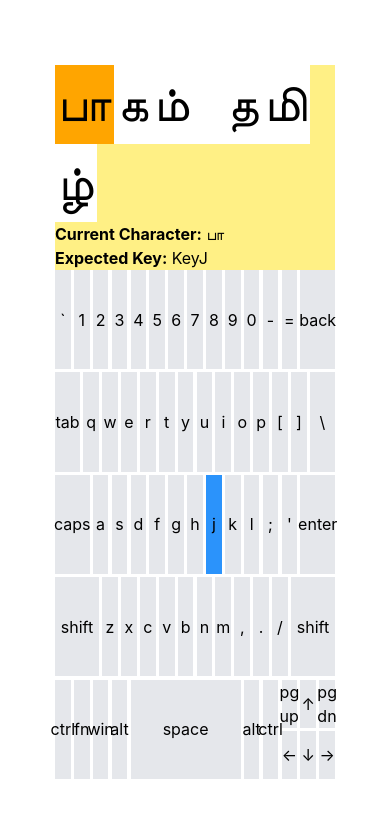
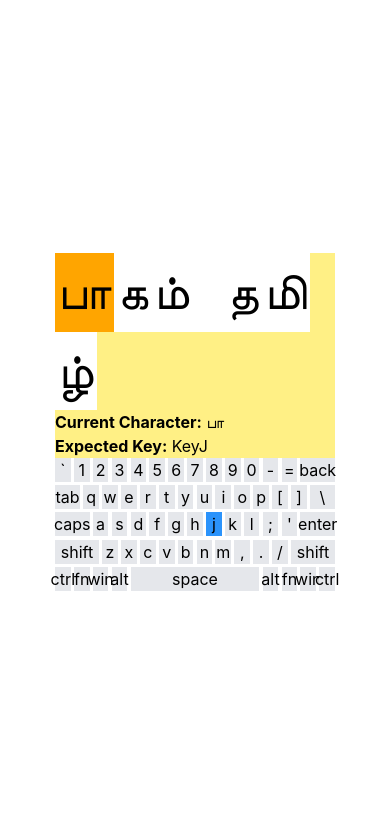
Before and after one commit to jai-atithya/viraloli, a React (Vite) app in the folder client/: page / in a window 390 px wide. Shown: the top 818 px of the page. Built offline with nearby package versions, Linux system fonts and the light colour scheme.

Commit message:
updated keyboard ui with little responsiveness

```diff
--- a/client/src/typeEngine/components/Keyboard.jsx
+++ b/client/src/typeEngine/components/Keyboard.jsx
@@ -18,78 +18,75 @@ export const Keyboard = ({
         return "#e5e7eb";
     };
     return (
-        <div className='flex-1 w-full grid grid-cols-30 grid-rows-10 gap-[0.2rem]'>
-            <div className='col-span-2 row-span-2 flex justify-center items-center border-radius-[5rem]' style={{ backgroundColor: getColor("Key`") }}>`</div>
-            <div className='col-span-2 row-span-2 flex justify-center items-center' style={{ backgroundColor: getColor("Key1") }}>1</div>
-            <div className='col-span-2 row-span-2 flex justify-center items-center' style={{ backgroundColor: getColor("Key2") }}>2</div>
-            <div className='col-span-2 row-span-2 flex justify-center items-center' style={{ backgroundColor: getColor("Key3") }}>3</div>
-            <div className='col-span-2 row-span-2 flex justify-center items-center' style={{ backgroundColor: getColor("Key4") }}>4</div>
-            <div className='col-span-2 row-span-2 flex justify-center items-center' style={{ backgroundColor: getColor("Key5") }}>5</div>
-            <div className='col-span-2 row-span-2 flex justify-center items-center' style={{ backgroundColor: getColor("Key6") }}>6</div>
-            <div className='col-span-2 row-span-2 flex justify-center items-center' style={{ backgroundColor: getColor("Key7") }}>7</div>
-            <div className='col-span-2 row-span-2 flex justify-center items-center' style={{ backgroundColor: getColor("Key8") }}>8</div>
-            <div className='col-span-2 row-span-2 flex justify-center items-center' style={{ backgroundColor: getColor("Key9") }}>9</div>
-            <div className='col-span-2 row-span-2 flex justify-center items-center' style={{ backgroundColor: getColor("Key0") }}>0</div>
-            <div className='col-span-2 row-span-2 flex justify-center items-center ' style={{ backgroundColor: getColor("KeyMinus") }}>-</div>
-            <div className='col-span-2 row-span-2 flex justify-center items-center' style={{ backgroundColor: getColor("KeyEqual") }}>=</div>
-            <div className='col-span-4 row-span-2 flex justify-center items-center' style={{ backgroundColor: getColor("KeyBackspace") }}>back</div>
-            <div className='col-span-3 row-span-2 flex justify-center items-center' style={{ backgroundColor: getColor("KeyTab") }}>tab</div>
+        <div className='w-full aspect-[30/10] grid grid-cols-30 grid-rows-5 gap-[0.2rem]'>
+            <div className='col-span-2 flex justify-center items-center border-radius-[5rem]' style={{ backgroundColor: getColor("Key`") }}>`</div>
+            <div className='col-span-2 flex justify-center items-center' style={{ backgroundColor: getColor("Key1") }}>1</div>
+            <div className='col-span-2 flex justify-center items-center' style={{ backgroundColor: getColor("Key2") }}>2</div>
+            <div className='col-span-2 flex justify-center items-center' style={{ backgroundColor: getColor("Key3") }}>3</div>
+            <div className='col-span-2 flex justify-center items-center' style={{ backgroundColor: getColor("Key4") }}>4</div>
+            <div className='col-span-2 flex justify-center items-center' style={{ backgroundColor: getColor("Key5") }}>5</div>
+            <div className='col-span-2 flex justify-center items-center' style={{ backgroundColor: getColor("Key6") }}>6</div>
+            <div className='col-span-2 flex justify-center items-center' style={{ backgroundColor: getColor("Key7") }}>7</div>
+            <div className='col-span-2 flex justify-center items-center' style={{ backgroundColor: getColor("Key8") }}>8</div>
+            <div className='col-span-2 flex justify-center items-center' style={{ backgroundColor: getColor("Key9") }}>9</div>
+            <div className='col-span-2 flex justify-center items-center' style={{ backgroundColor: getColor("Key0") }}>0</div>
+            <div className='col-span-2 flex justify-center items-center ' style={{ backgroundColor: getColor("KeyMinus") }}>-</div>
+            <div className='col-span-2 flex justify-center items-center' style={{ backgroundColor: getColor("KeyEqual") }}>=</div>
+            <div className='col-span-4 flex justify-center items-center' style={{ backgroundColor: getColor("KeyBackspace") }}>back</div>
+            <div className='col-span-3 flex justify-center items-center' style={{ backgroundColor: getColor("KeyTab") }}>tab</div>
 
-            <div className='col-span-2 row-span-2 flex justify-center items-center' style={{ backgroundColor: getColor("KeyQ") }}>q</div>
-            <div className='col-span-2 row-span-2 flex justify-center items-center' style={{ backgroundColor: getColor("KeyW") }}>w</div>
-            <div className='col-span-2 row-span-2 flex justify-center items-center' style={{ backgroundColor: getColor("KeyE") }}>e</div>
-            <div className='col-span-2 row-span-2 flex justify-center items-center' style={{ backgroundColor: getColor("KeyR") }}>r</div>
-            <div className='col-span-2 row-span-2 flex justify-center items-center' style={{ backgroundColor: getColor("KeyT") }}>t</div>
-            <div className='col-span-2 row-span-2 flex justify-center items-center' style={{ backgroundColor: getColor("KeyY") }}>y</div>
-            <div className='col-span-2 row-span-2 flex justify-center items-center' style={{ backgroundColor: getColor("KeyU") }}>u</div>
-            <div className='col-span-2 row-span-2 flex justify-center items-center' style={{ backgroundColor: getColor("KeyI") }}>i</div>
-            <div className='col-span-2 row-span-2 flex justify-center items-center' style={{ backgroundColor: getColor("KeyO") }}>o</div>
-            <div className='col-span-2 row-span-2 flex justify-center items-center' style={{ backgroundColor: getColor("KeyP") }}>p</div>
-            <div className='col-span-2 row-span-2 flex justify-center items-center' style={{ backgroundColor: getColor("KeyLeftBracket") }}>[</div>
-            <div className='col-span-2 row-span-2 flex justify-center items-center' style={{ backgroundColor: getColor("KeyRightBracket") }}>]</div>
-            <div className='col-span-3 row-span-2 flex justify-center items-center' style={{ backgroundColor: getColor("KeyBackslash") }}>\</div>
+            <div className='col-span-2 flex justify-center items-center' style={{ backgroundColor: getColor("KeyQ") }}>q</div>
+            <div className='col-span-2 flex justify-center items-center' style={{ backgroundColor: getColor("KeyW") }}>w</div>
+            <div className='col-span-2 flex justify-center items-center' style={{ backgroundColor: getColor("KeyE") }}>e</div>
+            <div className='col-span-2 flex justify-center items-center' style={{ backgroundColor: getColor("KeyR") }}>r</div>
+            <div className='col-span-2 flex justify-center items-center' style={{ backgroundColor: getColor("KeyT") }}>t</div>
+            <div className='col-span-2 flex justify-center items-center' style={{ backgroundColor: getColor("KeyY") }}>y</div>
+            <div className='col-span-2 flex justify-center items-center' style={{ backgroundColor: getColor("KeyU") }}>u</div>
+            <div className='col-span-2 flex justify-center items-center' style={{ backgroundColor: getColor("KeyI") }}>i</div>
+            <div className='col-span-2 flex justify-center items-center' style={{ backgroundColor: getColor("KeyO") }}>o</div>
+            <div className='col-span-2 flex justify-center items-center' style={{ backgroundColor: getColor("KeyP") }}>p</div>
+            <div className='col-span-2 flex justify-center items-center' style={{ backgroundColor: getColor("KeyLeftBracket") }}>[</div>
+            <div className='col-span-2 flex justify-center items-center' style={{ backgroundColor: getColor("KeyRightBracket") }}>]</div>
+            <div className='col-span-3 flex justify-center items-center' style={{ backgroundColor: getColor("KeyBackslash") }}>\</div>
 
-            <div className='col-span-4 row-span-2 flex justify-center items-center' style={{ backgroundColor: getColor("KeyCapsLock") }}>caps</div>
-            <div className='col-span-2 row-span-2 flex justify-center items-center' style={{ backgroundColor: getColor("KeyA") }}>a</div>
-            <div className='col-span-2 row-span-2 flex justify-center items-center' style={{ backgroundColor: getColor("KeyS") }}>s</div>
-            <div className='col-span-2 row-span-2 flex justify-center items-center' style={{ backgroundColor: getColor("KeyD") }}>d</div>
-            <div className='col-span-2 row-span-2 flex justify-center items-center' style={{ backgroundColor: getColor("KeyF") }}>f</div>
-            <div className='col-span-2 row-span-2 flex justify-center items-center' style={{ backgroundColor: getColor("KeyG") }}>g</div>
-            <div className='col-span-2 row-span-2 flex justify-center items-center' style={{ backgroundColor: getColor("KeyH") }}>h</div>
-            <div className='col-span-2 row-span-2 flex justify-center items-center' style={{ backgroundColor: getColor("KeyJ") }}>j</div>
-            <div className='col-span-2 row-span-2 flex justify-center items-center' style={{ backgroundColor: getColor("KeyK") }}>k</div>
-            <div className='col-span-2 row-span-2 flex justify-center items-center' style={{ backgroundColor: getColor("KeyL") }}>l</div>
-            <div className='col-span-2 row-span-2 flex justify-center items-center' style={{ backgroundColor: getColor("KeySemicolon") }}>; </div>
-            <div className='col-span-2 row-span-2 flex justify-center items-center' style={{ backgroundColor: getColor("KeyQuote") }}>'</div>
-            <div className='col-span-4 row-span-2 flex justify-center items-center' style={{ backgroundColor: getColor("KeyEnter") }}>enter</div>
+            <div className='col-span-4 flex justify-center items-center' style={{ backgroundColor: getColor("KeyCapsLock") }}>caps</div>
+            <div className='col-span-2 flex justify-center items-center' style={{ backgroundColor: getColor("KeyA") }}>a</div>
+            <div className='col-span-2 flex justify-center items-center' style={{ backgroundColor: getColor("KeyS") }}>s</div>
+            <div className='col-span-2 flex justify-center items-center' style={{ backgroundColor: getColor("KeyD") }}>d</div>
+            <div className='col-span-2 flex justify-center items-center' style={{ backgroundColor: getColor("KeyF") }}>f</div>
+            <div className='col-span-2 flex justify-center items-center' style={{ backgroundColor: getColor("KeyG") }}>g</div>
+            <div className='col-span-2 flex justify-center items-center' style={{ backgroundColor: getColor("KeyH") }}>h</div>
+            <div className='col-span-2 flex justify-center items-center' style={{ backgroundColor: getColor("KeyJ") }}>j</div>
+            <div className='col-span-2 flex justify-center items-center' style={{ backgroundColor: getColor("KeyK") }}>k</div>
+            <div className='col-span-2 flex justify-center items-center' style={{ backgroundColor: getColor("KeyL") }}>l</div>
+            <div className='col-span-2 flex justify-center items-center' style={{ backgroundColor: getColor("KeySemicolon") }}>; </div>
+            <div className='col-span-2 flex justify-center items-center' style={{ backgroundColor: getColor("KeyQuote") }}>'</div>
+            <div className='col-span-4 flex justify-center items-center' style={{ backgroundColor: getColor("KeyEnter") }}>enter</div>
 
-            <div className='col-span-5 row-span-2 flex justify-center items-center' style={{ backgroundColor: getColor("KeyShift") }}>shift</div>
-            <div className='col-span-2 row-span-2 flex justify-center items-center' style={{ backgroundColor: getColor("KeyZ") }}>z</div>
-            <div className='col-span-2 row-span-2 flex justify-center items-center' style={{ backgroundColor: getColor("KeyX") }}>x</div>
-            <div className='col-span-2 row-span-2 flex justify-center items-center' style={{ backgroundColor: getColor("KeyC") }}>c</div>
-            <div className='col-span-2 row-span-2 flex justify-center items-center' style={{ backgroundColor: getColor("KeyV") }}>v</div>
-            <div className='col-span-2 row-span-2 flex justify-center items-center' style={{ backgroundColor: getColor("KeyB") }}>b</div>
-            <div className='col-span-2 row-span-2 flex justify-center items-center' style={{ backgroundColor: getColor("KeyN") }}>n</div>
-            <div className='col-span-2 row-span-2 flex justify-center items-center' style={{ backgroundColor: getColor("KeyM") }}>m</div>
-            <div className='col-span-2 row-span-2 flex justify-center items-center' style={{ backgroundColor: getColor("KeyComma") }}>,</div>
-            <div className='col-span-2 row-span-2 flex justify-center items-center' style={{ backgroundColor: getColor("KeyPeriod") }}>.</div>
-            <div className='col-span-2 row-span-2 flex justify-center items-center' style={{ backgroundColor: getColor("Slash") }}>/</div>
-            <div className='col-span-5 row-span-2 flex justify-center items-center' style={{ backgroundColor: getColor("KeyShift") }}>shift</div>
+            <div className='col-span-5 flex justify-center items-center' style={{ backgroundColor: getColor("KeyShift") }}>shift</div>
+            <div className='col-span-2 flex justify-center items-center' style={{ backgroundColor: getColor("KeyZ") }}>z</div>
+            <div className='col-span-2 flex justify-center items-center' style={{ backgroundColor: getColor("KeyX") }}>x</div>
+            <div className='col-span-2 flex justify-center items-center' style={{ backgroundColor: getColor("KeyC") }}>c</div>
+            <div className='col-span-2 flex justify-center items-center' style={{ backgroundColor: getColor("KeyV") }}>v</div>
+            <div className='col-span-2 flex justify-center items-center' style={{ backgroundColor: getColor("KeyB") }}>b</div>
+            <div className='col-span-2 flex justify-center items-center' style={{ backgroundColor: getColor("KeyN") }}>n</div>
+            <div className='col-span-2 flex justify-center items-center' style={{ backgroundColor: getColor("KeyM") }}>m</div>
+            <div className='col-span-2 flex justify-center items-center' style={{ backgroundColor: getColor("KeyComma") }}>,</div>
+            <div className='col-span-2 flex justify-center items-center' style={{ backgroundColor: getColor("KeyPeriod") }}>.</div>
+            <div className='col-span-2 flex justify-center items-center' style={{ backgroundColor: getColor("Slash") }}>/</div>
+            <div className='col-span-5 flex justify-center items-center' style={{ backgroundColor: getColor("KeyShift") }}>shift</div>
 
-            <div className='col-span-2 row-span-2 flex justify-center items-center' style={{ backgroundColor: getColor("KeyCtrl") }}>ctrl</div>
-            <div className='col-span-2 row-span-2 flex justify-center items-center' style={{ backgroundColor: getColor("KeyFn") }}>fn</div>
-            <div className='col-span-2 row-span-2 flex justify-center items-center' style={{ backgroundColor: getColor("KeyWin") }}>win</div>
-            <div className='col-span-2 row-span-2 flex justify-center items-center' style={{ backgroundColor: getColor("KeyAlt") }}>alt</div>
-            <div className='col-span-12 row-span-2 flex justify-center items-center' style={{ backgroundColor: getColor("Space") }}>space</div>
-            <div className='col-span-2 row-span-2 flex justify-center items-center' style={{ backgroundColor: getColor("KeyAlt") }}>alt</div>
-            <div className='col-span-2 row-span-2 flex justify-center items-center' style={{ backgroundColor: getColor("KeyCtrl") }}>ctrl</div>
+            <div className='col-span-2 flex justify-center items-center' style={{ backgroundColor: getColor("KeyCtrl") }}>ctrl</div>
+            <div className='col-span-2 flex justify-center items-center' style={{ backgroundColor: getColor("KeyFn") }}>fn</div>
+            <div className='col-span-2 flex justify-center items-center' style={{ backgroundColor: getColor("KeyWin") }}>win</div>
+            <div className='col-span-2 flex justify-center items-center' style={{ backgroundColor: getColor("KeyAlt") }}>alt</div>
+            <div className='col-span-14 flex justify-center items-center' style={{ backgroundColor: getColor("Space") }}>space</div>
+            <div className='col-span-2 flex justify-center items-center' style={{ backgroundColor: getColor("KeyAlt") }}>alt</div>
+            <div className='col-span-2 flex justify-center items-center' style={{ backgroundColor: getColor("KeyFn") }}>fn</div>
+            <div className='col-span-2 flex justify-center items-center' style={{ backgroundColor: getColor("KeyWin") }}>win</div>
+            <div className='col-span-2 flex justify-center items-center' style={{ backgroundColor: getColor("KeyCtrl") }}>ctrl</div>
 
-            <div className='col-span-2 row-span-1 flex justify-center items-center' style={{ backgroundColor: getColor("KeyPgUp") }}>pg up</div>
-            <div className='col-span-2 row-span-1 flex justify-center items-center' style={{ backgroundColor: getColor("KeyUp") }}>↑</div>
-            <div className='col-span-2 row-span-1 flex justify-center items-center' style={{ backgroundColor: getColor("KeyPgDn") }}>pg dn</div>
-            <div className='col-span-2 row-span-1 flex justify-center items-center' style={{ backgroundColor: getColor("KeyLeft") }}>←</div>
-            <div className='col-span-2 row-span-1 flex justify-center items-center' style={{ backgroundColor: getColor("KeyDown") }}>↓</div>
-            <div className='col-span-2 row-span-1 flex justify-center items-center' style={{ backgroundColor: getColor("KeyRight") }}>→</div>
+
 
         </div>
     )
```
